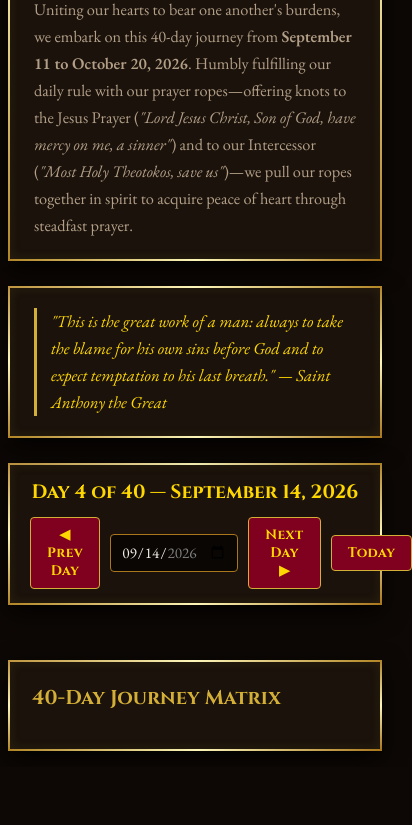
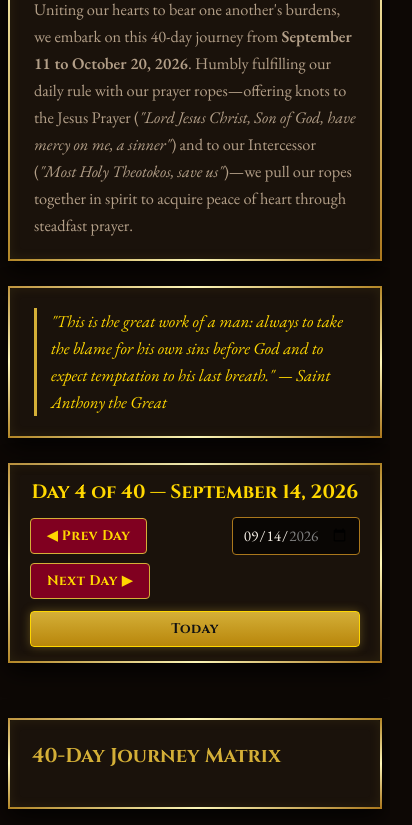
Before and after one commit to Belidet/40-days-prayer-journey-tracker, a website: page index.html in a window 390 px wide. Shown: the part 1586-2411 px from the top of the page, 412 px wide, since content can reach past the window. Before the commit the page ends 2353 px from the top, so only its background shows below. Drawn offline with nearby package versions, Linux system fonts and the light colour scheme; no server answers.

Commit message:
Update style.css

```diff
--- a/style.css
+++ b/style.css
@@ -417,6 +417,29 @@ button.sub-btn:hover {
   align-items: center;
 }
 
+/* ==========================================
+   Today Button — visual distinction from Prev/Next   ← NEW
+   ========================================== */
+.date-nav #goTodayBtn {
+  background: linear-gradient(180deg, #d4af37, #b8860b);
+  color: #121212;
+  border-color: var(--gold-bright);
+  font-weight: 700;
+  text-shadow: none;
+  box-shadow: 0 0 10px rgba(212, 175, 55, 0.35);
+}
+
+.date-nav #goTodayBtn:hover {
+  background: linear-gradient(180deg, #ffd700, #d4af37);
+  color: #121212;
+  box-shadow: 0 0 16px rgba(255, 215, 0, 0.55);
+}
+
+.date-nav #goTodayBtn:active {
+  transform: translateY(0);
+  box-shadow: 0 0 8px rgba(255, 215, 0, 0.45);
+}
+
 /* Dashboard Grid */
 .dashboard {
   display: grid;
@@ -660,4 +683,17 @@ button.sub-btn:hover {
   .password-wrapper input {
     width: 100%;
   }
+
+  /* ==========================================
+     Stack the Today button on its own row     ← NEW
+     ========================================== */
+  .date-nav {
+    flex-wrap: wrap;
+    gap: 8px;
+  }
+
+  .date-nav #goTodayBtn {
+    flex-basis: 100%;
+    margin-top: 4px;
+  }
 }
```
